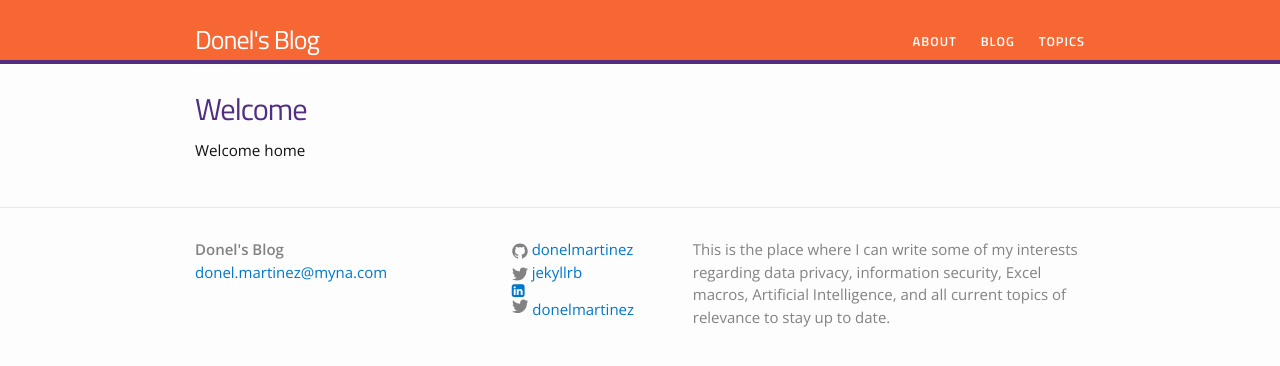
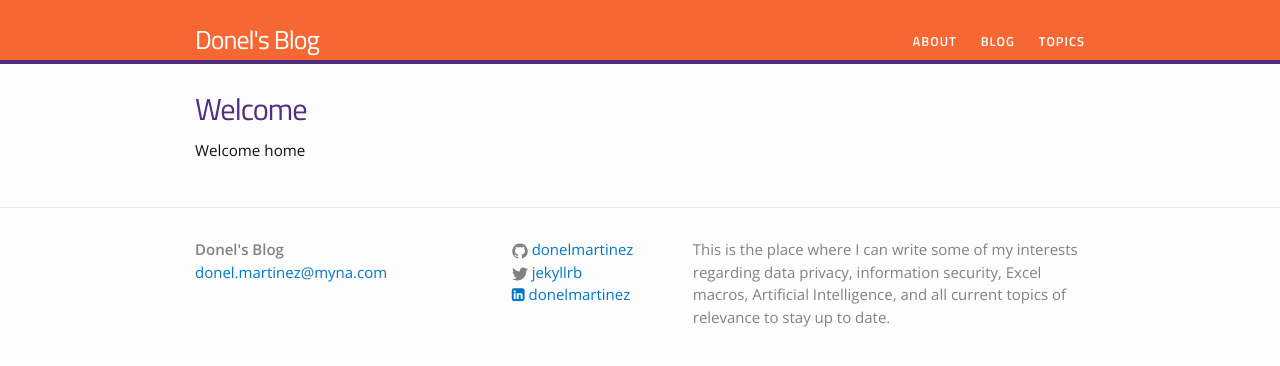
Before and after one commit to donelmartinez/donelmartinez.github.io, a Jekyll site: the page built from index.html, in a window 1280 px wide. Shown: the top 366 px of the page. Built offline with Jekyll 4.4.1, drawn with Linux system fonts in a browser that asks for light colours.

Commit message:
linkedin fix

```diff
--- a/_includes/footer.html
+++ b/_includes/footer.html
@@ -48,13 +48,7 @@
           {% if site.linkedin_username %}
           <li>
             <a href="https://www.linkedin.com/in/{{ site.linkedin_username }}">
-              <span class="fa fa-linkedin-square">
-                <svg viewBox="0 0 16 16">
-                  <path fill="#828282" d="M15.969,3.058c-0.586,0.26-1.217,0.436-1.878,0.515c0.675-0.405,1.194-1.045,1.438-1.809
-                  c-0.632,0.375-1.332,0.647-2.076,0.793c-0.596-0.636-1.446-1.033-2.387-1.033c-1.806,0-3.27,1.464-3.27,3.27 c0,0.256,0.029,0.506,0.085,0.745C5.163,5.404,2.753,4.102,1.14,2.124C0.859,2.607,0.698,3.168,0.698,3.767 c0,1.134,0.577,2.135,1.455,2.722C1.616,6.472,1.112,6.325,0.671,6.08c0,0.014,0,0.027,0,0.041c0,1.584,1.127,2.906,2.623,3.206 C3.02,9.402,2.731,9.442,2.433,9.442c-0.211,0-0.416-0.021-0.615-0.059c0.416,1.299,1.624,2.245,3.055,2.271 c-1.119,0.877-2.529,1.4-4.061,1.4c-0.264,0-0.524-0.015-0.78-0.046c1.447,0.928,3.166,1.469,5.013,1.469 c6.015,0,9.304-4.983,9.304-9.304c0-0.142-0.003-0.283-0.009-0.423C14.976,4.29,15.531,3.714,15.969,3.058z"/>
-                </svg>
-              </span>
-
+              <span class="fa fa-linkedin-square"></span>
               <span class="username">{{ site.linkedin_username }}</span>
             </a>
           </li>
```
